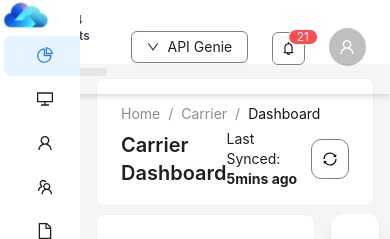
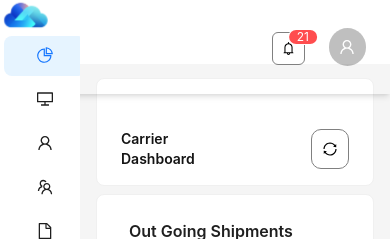
Before and after one commit to KanchanaSW/dashboard-nextjs, a Next.js app: page / in a window 390 px wide. Shown: the top 239 px of the page. Built offline with nearby package versions, Linux system fonts and the light colour scheme.

Commit message:
mobile responsive added

```diff
--- a/app/components/HeaderBreadcrumbCard.jsx
+++ b/app/components/HeaderBreadcrumbCard.jsx
@@ -7,6 +7,7 @@
     <Card className="p-0 m-0">
       <div>
         <Breadcrumb
+          className="sm:visible sm:opacity-100 opacity-0 invisible"
           items={[
             { title: "Home", className: "text-sm text-[#8C8C8C]" },
             { title: "Carrier", className: "text-sm text-[#8C8C8C]" },
@@ -15,10 +16,10 @@
         />
 
           <div className="flex justify-between items-center mt-1 -mb-2">
-            <p className="text-xl text-[141414] font-semibold">Carrier Dashboard</p>
+            <p className="text-sm text-[#141414] font-semibold sm:text-xl">Carrier Dashboard</p>
 
           <div className="flex justify-between items-center">
-            <p className="mr-3 text-sm">
+            <p className="mr-3 text-sm sm:visible sm:opacity-100 opacity-0 invisible">
               Last Synced: <b>5mins ago</b>
             </p>
 
--- a/app/components/HeaderComponent.jsx
+++ b/app/components/HeaderComponent.jsx
@@ -44,14 +44,14 @@
       }}
     >
       <div className="flex items-center justify-end px-6 shadow-md">
-        <div className="flex flex-col items-start px-6 pb-3 w-[162]">
+        <div className="flex flex-col items-start px-6 pb-3 w-[162] sm:visible sm:opacity-100 opacity-0 invisible">
           <span className="text-gray-700 font-semibold text-xs  mt-3">
             4,934 Credits Left
           </span>
           <Progress percent={40} showInfo={false} />
         </div>
 
-        <div className="mr-6">
+        <div className="mr-6 sm:visible sm:opacity-100 opacity-0 invisible">
           <Dropdown className="dropdown-btn text-sm" menu={menuProps}>
             <Button>
               <DownOutlined size={12} />
--- a/app/page.jsx
+++ b/app/page.jsx
@@ -79,19 +79,18 @@
               <HeaderBreadCrumbCard />
             </div>
 
-            <div className="grid grid-cols-5 grid-rows-5 gap-4">
-              <div className="col-span-4">
+            <div className="grid grid-cols-1 sm:grid-cols-2 md:grid-cols-3 lg:grid-cols-5 grid-rows-5 gap-4">
+              <div className="col-span-1 sm:col-span-2 md:col-span-3 lg:col-span-4">
                 <OutgoingShipmentChart data={outgoingShipmentsData} />
               </div>
-              <div className="col-start-5">
-                <ShipmentProgressCard
-                  shipmentProgressData={shipmentProgressData}
-                />
+              <div className="col-span-1 sm:col-span-1 md:col-span-1 lg:col-span-1">
+                <ShipmentProgressCard shipmentProgressData={shipmentProgressData} />
               </div>
-              <div className="col-span-5 row-start-2">
+              <div className="col-span-1 sm:col-span-2 md:col-span-3 lg:col-span-5 row-start-2">
                 <ShipmentTable dataSource={shipmentTableData} />
               </div>
             </div>
+
           </div>
         </Content>
       </Layout>
```
